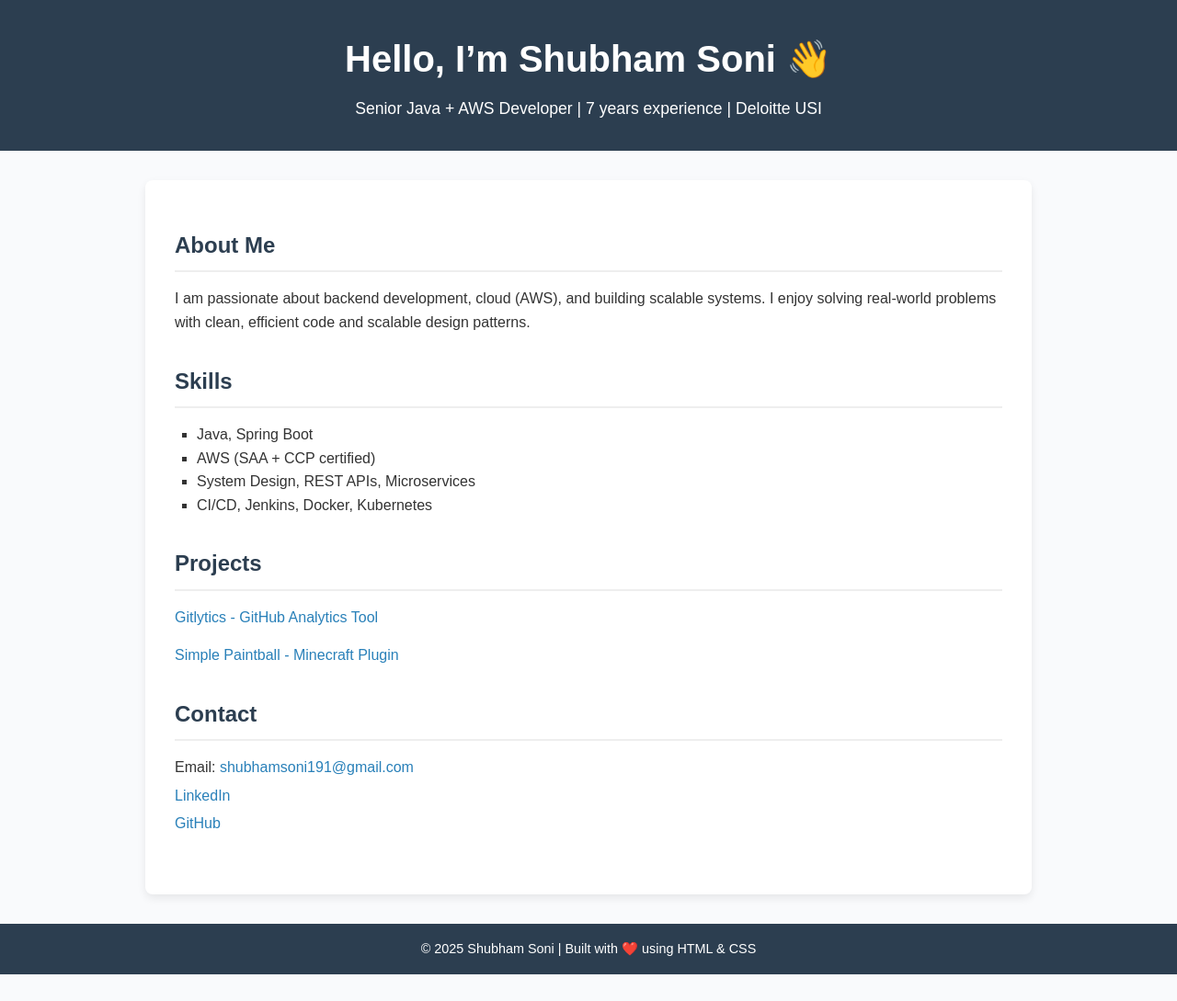
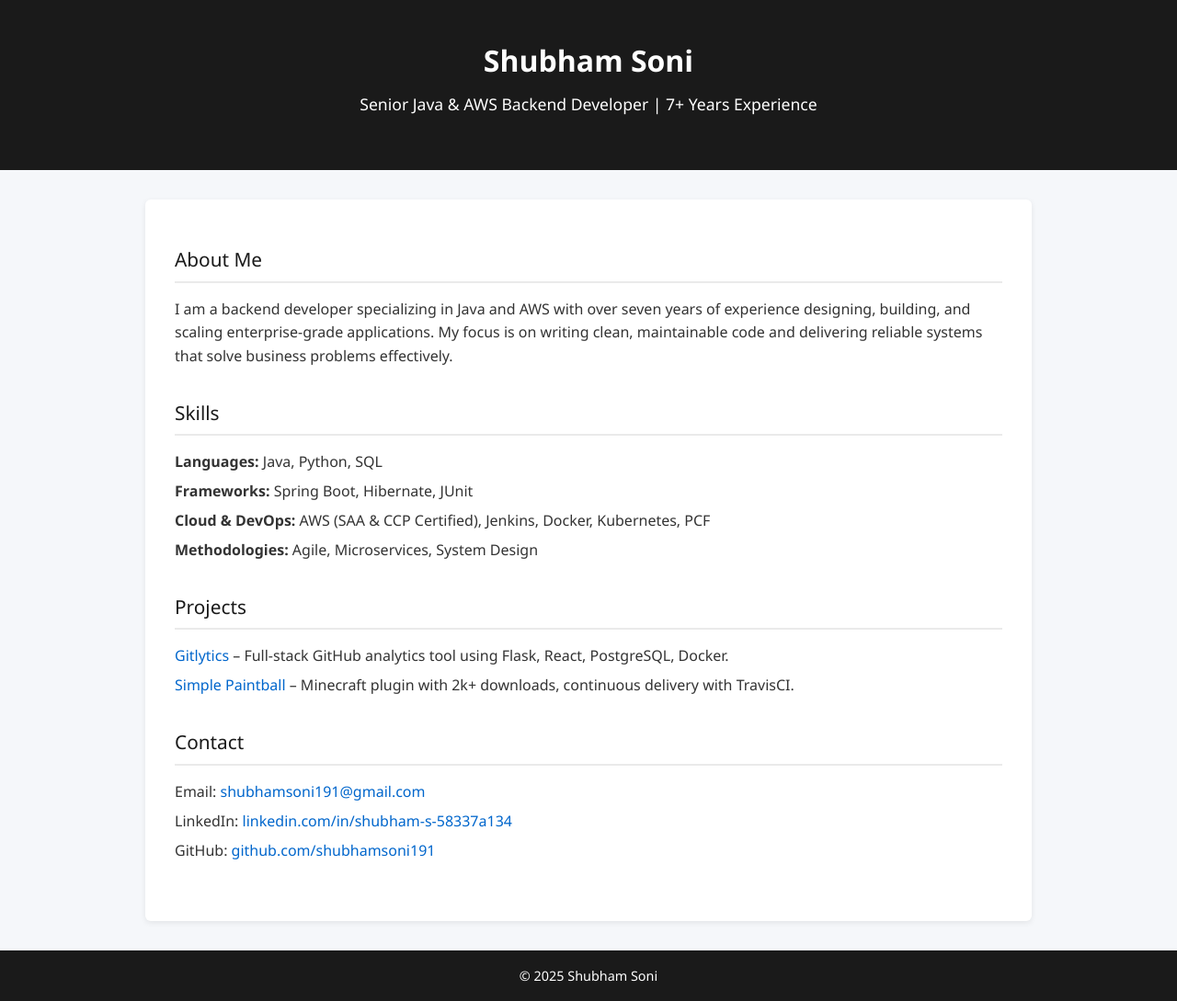
Before and after one commit to shubhamsoni191/shubhamsoni191.github.io, a plain HTML site: page index.html in a window 1280 px wide. Shown: the whole page at 92% size. Before the commit the page ends 1060 px from the top, so only its background shows below. Drawn offline with Linux system fonts and the light colour scheme.

Commit message:
Update index.html

```diff
--- a/index.html
+++ b/index.html
@@ -3,40 +3,43 @@
 <head>
   <meta charset="UTF-8">
   <title>Shubham Soni - Portfolio</title>
+  <meta name="viewport" content="width=device-width, initial-scale=1">
   <style>
     body {
-      font-family: Arial, sans-serif;
+      font-family: "Segoe UI", Arial, sans-serif;
       margin: 0;
-      background: #f9fafc;
+      background: #f5f7fa;
       color: #333;
       line-height: 1.6;
     }
 
     header {
-      background: #2c3e50;
+      background: #1a1a1a;
       color: #fff;
-      padding: 2rem 1rem;
+      padding: 2.5rem 1rem;
       text-align: center;
     }
 
     header h1 {
       margin: 0;
-      font-size: 2.5rem;
+      font-size: 2rem;
+      font-weight: 600;
     }
 
     header p {
-      margin: 0.5rem 0 0;
+      margin-top: 0.5rem;
       font-size: 1.1rem;
+      font-weight: 300;
     }
 
     .container {
-      width: 85%;
+      width: 90%;
       max-width: 900px;
       margin: 2rem auto;
       background: #fff;
       padding: 2rem;
-      border-radius: 8px;
-      box-shadow: 0 4px 10px rgba(0,0,0,0.08);
+      border-radius: 6px;
+      box-shadow: 0 2px 6px rgba(0,0,0,0.08);
     }
 
     section {
@@ -44,19 +47,25 @@
     }
 
     h2 {
-      border-bottom: 2px solid #eee;
-      padding-bottom: 0.5rem;
+      border-bottom: 2px solid #eaeaea;
+      padding-bottom: 0.4rem;
       margin-bottom: 1rem;
-      color: #2c3e50;
+      color: #1a1a1a;
+      font-size: 1.3rem;
+      font-weight: 500;
     }
 
     ul {
-      list-style-type: square;
-      padding-left: 1.5rem;
+      list-style: none;
+      padding: 0;
+    }
+
+    ul li {
+      margin: 0.4rem 0;
     }
 
     a {
-      color: #2980b9;
+      color: #0066cc;
       text-decoration: none;
     }
 
@@ -65,57 +74,69 @@
     }
 
     .contact p {
-      margin: 0.3rem 0;
+      margin: 0.4rem 0;
     }
 
     footer {
       text-align: center;
       padding: 1rem;
-      background: #2c3e50;
+      background: #1a1a1a;
       color: #fff;
+      font-size: 0.9rem;
       margin-top: 2rem;
-      font-size: 0.9rem;
+    }
+
+    /* Responsive */
+    @media (max-width: 600px) {
+      header h1 {
+        font-size: 1.5rem;
+      }
+      .container {
+        padding: 1.2rem;
+      }
     }
   </style>
 </head>
 <body>
   <header>
-    <h1>Hello, I’m Shubham Soni 👋</h1>
-    <p>Senior Java + AWS Developer | 7 years experience | Deloitte USI</p>
+    <h1>Shubham Soni</h1>
+    <p>Senior Java & AWS Backend Developer | 7+ Years Experience</p>
   </header>
 
   <div class="container">
     <section>
       <h2>About Me</h2>
-      <p>I am passionate about backend development, cloud (AWS), and building scalable systems. I enjoy solving real-world problems with clean, efficient code and scalable design patterns.</p>
+      <p>I am a backend developer specializing in Java and AWS with over seven years of experience designing, building, and scaling enterprise-grade applications. My focus is on writing clean, maintainable code and delivering reliable systems that solve business problems effectively.</p>
     </section>
 
     <section>
       <h2>Skills</h2>
       <ul>
-        <li>Java, Spring Boot</li>
-        <li>AWS (SAA + CCP certified)</li>
-        <li>System Design, REST APIs, Microservices</li>
-        <li>CI/CD, Jenkins, Docker, Kubernetes</li>
+        <li><strong>Languages:</strong> Java, Python, SQL</li>
+        <li><strong>Frameworks:</strong> Spring Boot, Hibernate, JUnit</li>
+        <li><strong>Cloud & DevOps:</strong> AWS (SAA & CCP Certified), Jenkins, Docker, Kubernetes, PCF</li>
+        <li><strong>Methodologies:</strong> Agile, Microservices, System Design</li>
       </ul>
     </section>
 
     <section>
       <h2>Projects</h2>
-      <p><a href="https://github.com/shubhamsoni191/gitlytics" target="_blank">Gitlytics - GitHub Analytics Tool</a></p>
-      <p><a href="https://github.com/shubhamsoni191/paintball" target="_blank">Simple Paintball - Minecraft Plugin</a></p>
+      <ul>
+        <li><a href="https://github.com/shubhamsoni191/gitlytics" target="_blank">Gitlytics</a> – Full-stack GitHub analytics tool using Flask, React, PostgreSQL, Docker.</li>
+        <li><a href="https://github.com/shubhamsoni191/paintball" target="_blank">Simple Paintball</a> – Minecraft plugin with 2k+ downloads, continuous delivery with TravisCI.</li>
+      </ul>
     </section>
 
     <section class="contact">
       <h2>Contact</h2>
       <p>Email: <a href="mailto:shubhamsoni191@gmail.com">shubhamsoni191@gmail.com</a></p>
-      <p><a href="https://www.linkedin.com/in/shubham-s-58337a134/" target="_blank">LinkedIn</a></p>
-      <p><a href="https://github.com/shubhamsoni191" target="_blank">GitHub</a></p>
+      <p>LinkedIn: <a href="https://www.linkedin.com/in/shubham-s-58337a134/" target="_blank">linkedin.com/in/shubham-s-58337a134</a></p>
+      <p>GitHub: <a href="https://github.com/shubhamsoni191" target="_blank">github.com/shubhamsoni191</a></p>
     </section>
   </div>
 
   <footer>
-    © 2025 Shubham Soni | Built with ❤️ using HTML & CSS
+    © 2025 Shubham Soni
   </footer>
 </body>
 </html>
```
